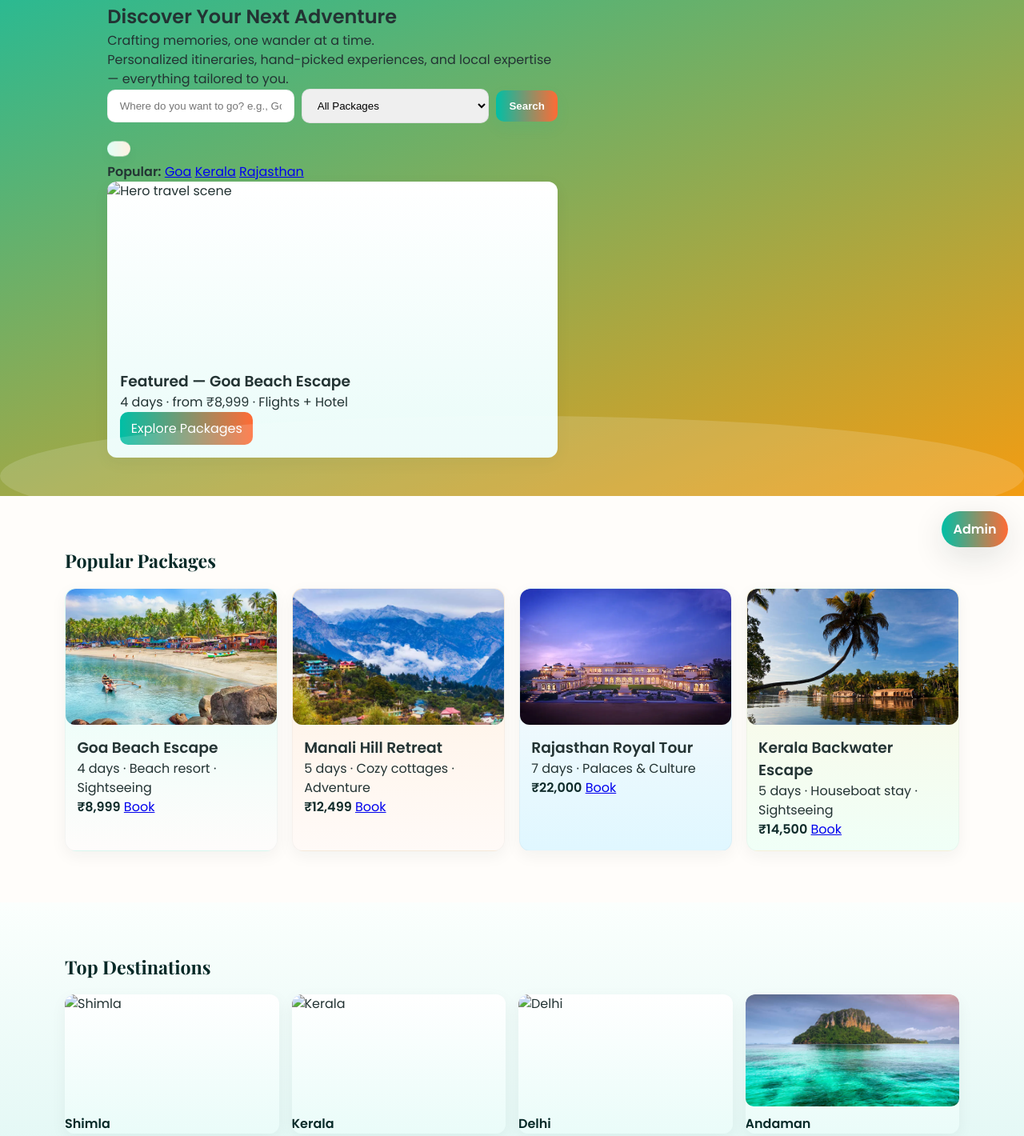
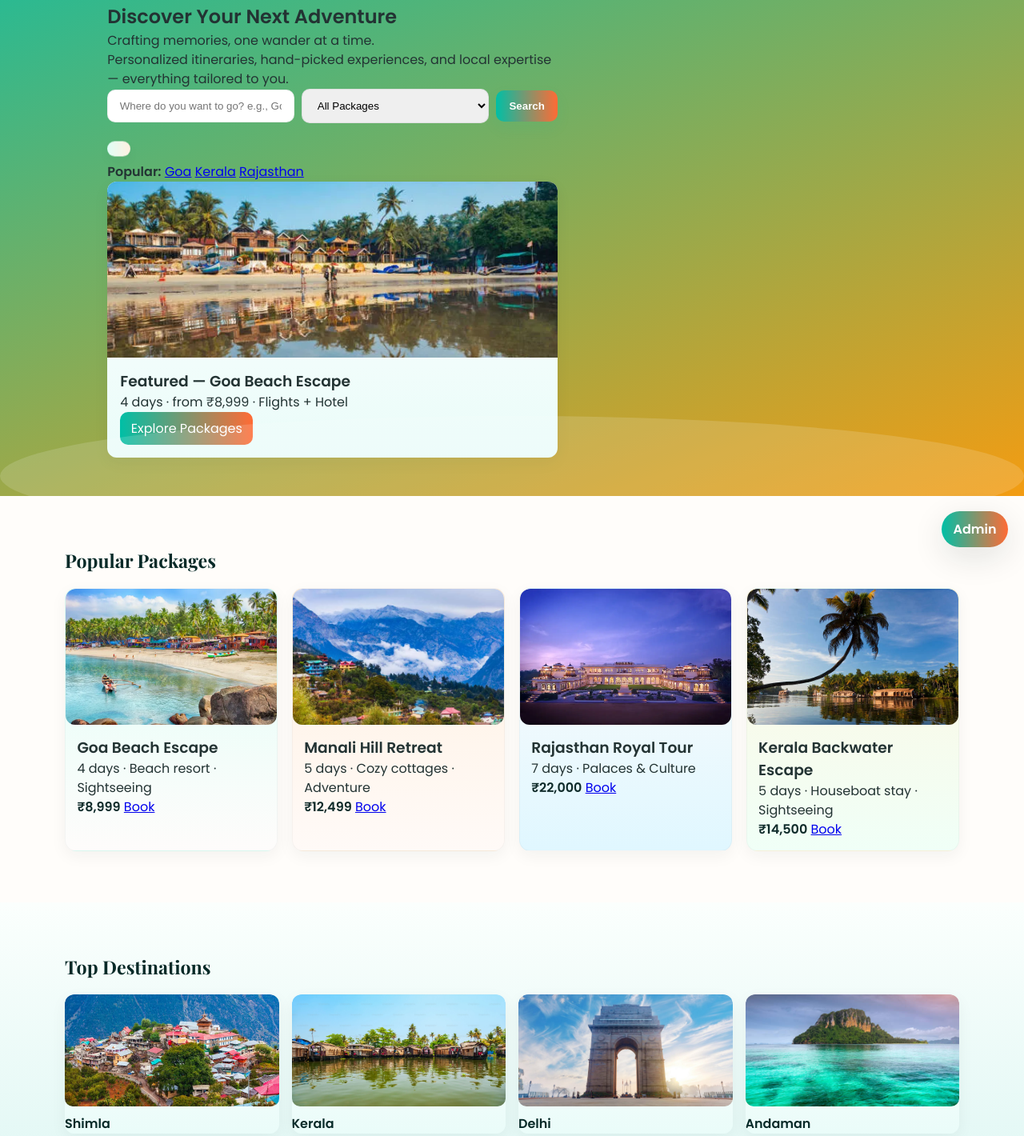
Before and after one commit to vaibhavv-c/Wanderly, a plain HTML site: page index.html in a window 1280 px wide. Shown: the part 96-1516 px from the top of the page at 80% size. Drawn offline with nearby package versions, Linux system fonts and the light colour scheme.

Commit message:
Update index.html

```diff
--- a/index.html
+++ b/index.html
@@ -69,7 +69,7 @@
 
         <div class="hero-right">
           <div class="hero-card card">
-            <img src="images/Goa Hero.webp" alt="Hero travel scene" />
+            <img src="images/GoaHero.webp" alt="Hero travel scene" />
             <div class="card-body">
               <h3>Featured — Goa Beach Escape</h3>
               <p>4 days · from ₹8,999 · Flights + Hotel</p>
@@ -141,9 +141,9 @@
       <div class="container">
         <h2 class="section-title">Top Destinations</h2>
         <div class="grid gallery-grid">
-          <figure class="card dest" data-title="Shimla"><img src="images/Shimla Town.webp" alt="Shimla"><figcaption>Shimla</figcaption></figure>
-          <figure class="card dest" data-title="Kerala"><img src="images/Kerala Houseboats.jpg" alt="Kerala"><figcaption>Kerala</figcaption></figure>
-          <figure class="card dest" data-title="Delhi"><img src="images/India Gate.jpg" alt="Delhi"><figcaption>Delhi</figcaption></figure>
+          <figure class="card dest" data-title="Shimla"><img src="images/ShimlaTown.webp" alt="Shimla"><figcaption>Shimla</figcaption></figure>
+          <figure class="card dest" data-title="Kerala"><img src="images/KeralaHouseboats.jpg" alt="Kerala"><figcaption>Kerala</figcaption></figure>
+          <figure class="card dest" data-title="Delhi"><img src="images/IndiaGate.jpg" alt="Delhi"><figcaption>Delhi</figcaption></figure>
           <figure class="card dest" data-title="Andaman"><img src="images/Andaman.jpg" alt="Andaman"><figcaption>Andaman</figcaption></figure>
         </div>
       </div>
```
